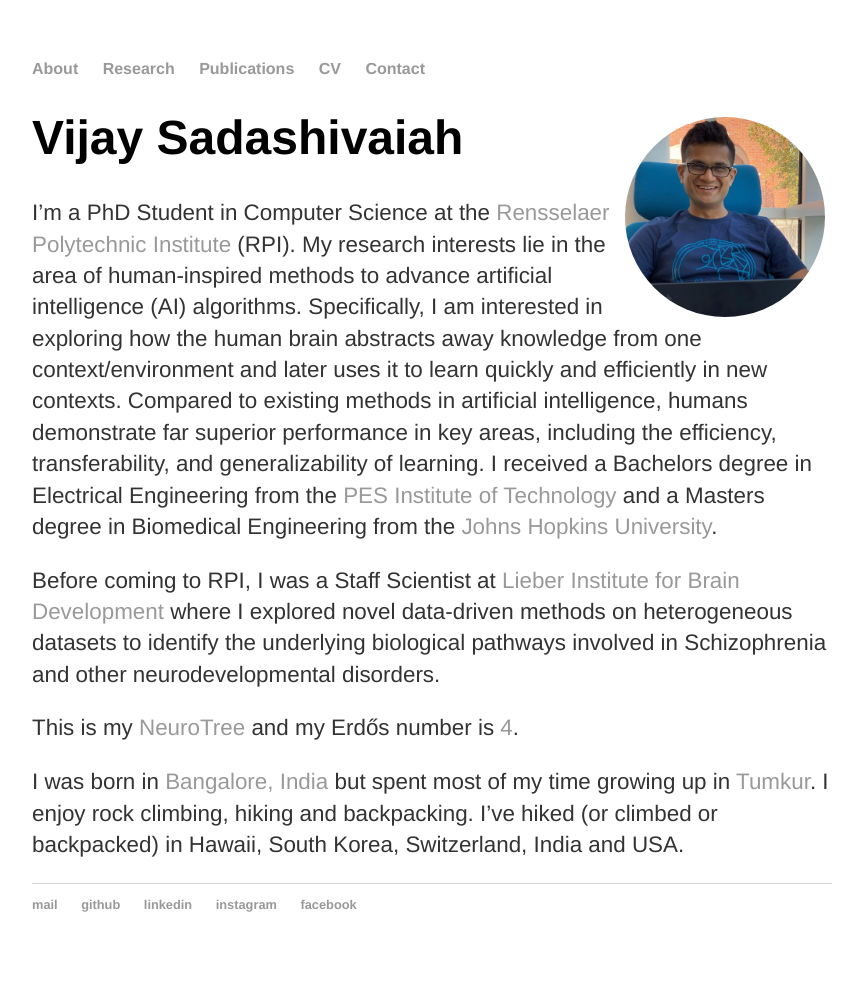
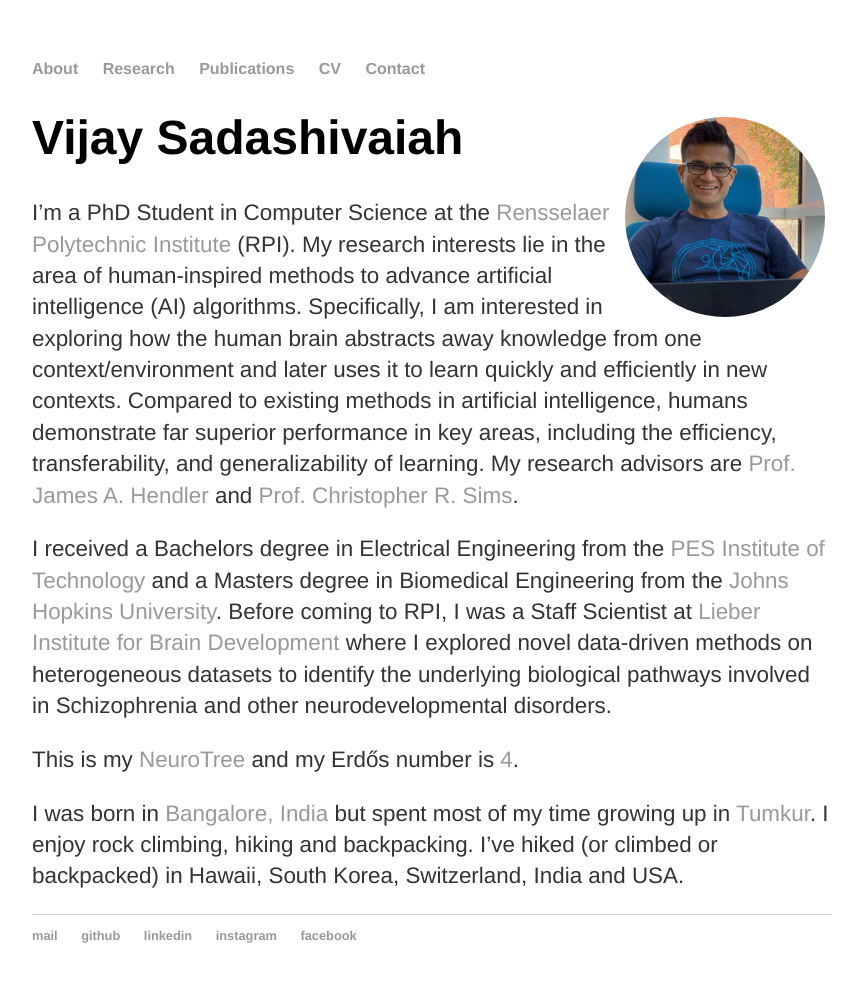
Before and after one commit to vjysd/vjysd.github.io, a Jekyll site: the page built from index.md, in a window 1280 px wide. Shown: the whole page, without its empty margins (208-1066 px from the left). Built offline with Jekyll 4.4.1, drawn with Linux system fonts in a browser that asks for light colours; comment, search, counter and statistics services are not loaded; before the commit the page ends 972 px from its top, so only the background shows below that.

Commit message:
Added advisors

```diff
--- a/index.md
+++ b/index.md
@@ -7,9 +7,9 @@
 
 # Vijay Sadashivaiah
 
-I&rsquo;m a PhD Student in Computer Science at the [Rensselaer Polytechnic Institute](https://www.rpi.edu/) (RPI). My research interests lie in the area of human-inspired methods to advance artificial intelligence (AI) algorithms. Specifically, I am interested in exploring how the human brain abstracts away knowledge from one context/environment and later uses it to learn quickly and efficiently in new contexts. Compared to existing methods in artificial intelligence, humans demonstrate far superior performance in key areas, including the efficiency, transferability, and generalizability of learning. I received a Bachelors degree in Electrical Engineering from the [PES Institute of Technology](https://pes.edu) and a Masters degree in Biomedical Engineering from the [Johns Hopkins University](https://jhu.edu).
+I&rsquo;m a PhD Student in Computer Science at the [Rensselaer Polytechnic Institute](https://www.rpi.edu/) (RPI). My research interests lie in the area of human-inspired methods to advance artificial intelligence (AI) algorithms. Specifically, I am interested in exploring how the human brain abstracts away knowledge from one context/environment and later uses it to learn quickly and efficiently in new contexts. Compared to existing methods in artificial intelligence, humans demonstrate far superior performance in key areas, including the efficiency, transferability, and generalizability of learning. My research advisors are [Prof. James A. Hendler](https://www.cs.rpi.edu/~hendler/) and [Prof. Christopher R. Sims](https://faculty.rpi.edu/node/36200).
 
-Before coming to RPI,  I was a Staff Scientist at [Lieber Institute for Brain Development](https://www.libd.org) where I explored novel data-driven methods on heterogeneous datasets to identify the underlying biological pathways involved in Schizophrenia and other neurodevelopmental disorders.
+I received a Bachelors degree in Electrical Engineering from the [PES Institute of Technology](https://pes.edu) and a Masters degree in Biomedical Engineering from the [Johns Hopkins University](https://jhu.edu). Before coming to RPI,  I was a Staff Scientist at [Lieber Institute for Brain Development](https://www.libd.org) where I explored novel data-driven methods on heterogeneous datasets to identify the underlying biological pathways involved in Schizophrenia and other neurodevelopmental disorders.
 
 This is my [NeuroTree](https://neurotree.org/neurotree/tree.php?pid=184853) and my Erdős number is [4](https://www.csauthors.net/distance/vijay-sadashivaiah/paul-erdos).
 
```
